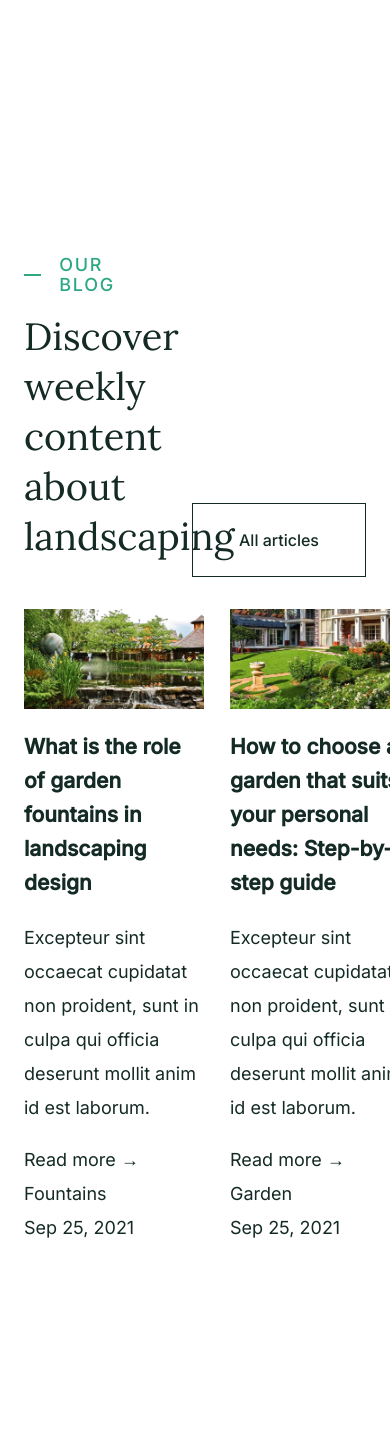
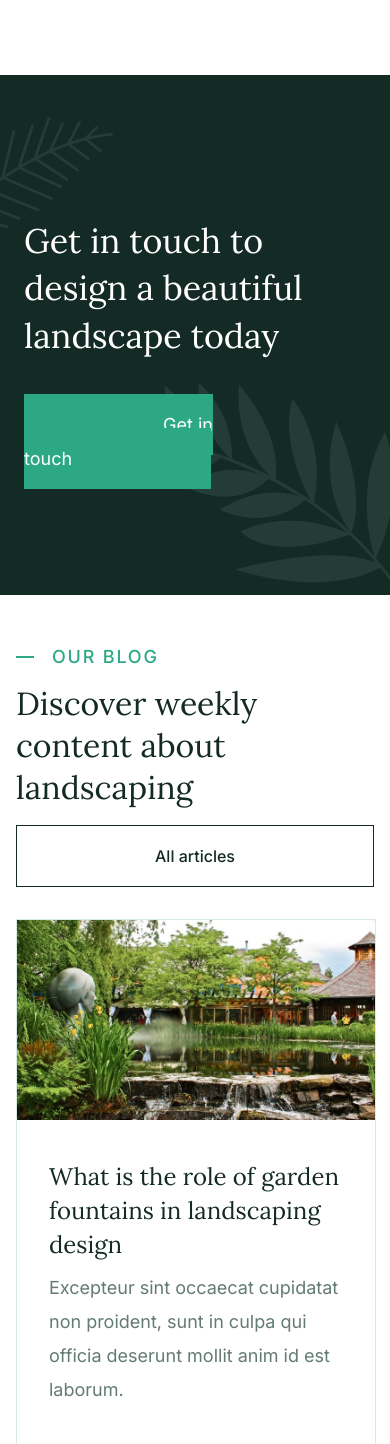
Before and after one commit to Amani-Maklad/HTML-CSS-Exercise, a plain HTML site: page landscapertemplates.html in a window 390 px wide. Shown: the part 1670-3114 px from the top of the page. Drawn offline with Linux system fonts and the light colour scheme.

Commit message:
final edit 16-12-2021

```diff
--- a/css/Home.css
+++ b/css/Home.css
@@ -227,7 +227,7 @@ navbar end
 }
 
 .third-box{
-    max-width: 1268px;
+    max-width: 1220px;
     margin: 0 auto;
     padding: 180px 24px;
 }
@@ -283,7 +283,7 @@ navbar end
     text-align: center;
 }
 
-.third-box-images {
+.articles-grid {
     display: grid;
     grid-template-columns: 1fr 1fr;
     grid-template-rows: auto;
@@ -291,6 +291,129 @@ navbar end
     grid-row-gap: 40px;
 }
 
+.blog-card{
+    border: 1px solid #d9e9e5;
+    width: 100%;
+    height: 100%;
+    transform: scale(100%);
+    transition: transform 0.25s;
+    overflow: hidden;
+}
+
+.blog-card:hover {
+	transform: scale(94%);
+}
+
+.blog-card-image {
+    width: 100%;
+    transform: scale3d(100%);
+    transition: transform 0.25s;
+}
+
+.blog-card:hover .blog-card-image {
+    transform: scale(106%) ;
+}
+
+.box-under-the-image {
+    padding: 40px 32px 48px;
+}
+
+h3 {
+    margin-top: 0px;
+    margin-bottom: 8px;
+    font-family: Lora, sans-serif;
+    color: #142a25;
+    line-height: 1.4285714285714286em;
+    font-weight: 400;
+    font-size: 24px;
+}
+
+.box-under-the-image-p {
+    margin-bottom: 40px;
+    margin-top: 0;
+    color: #637a75;
+}
+
+.blog-card-content {
+    display: flex;
+    padding-top: 32px;
+    align-items: center;
+    border-top: 1px solid #d9e9e5;
+    justify-content: space-between;
+}
+
+.card-link-block{
+    color: #2da884;
+}
+
+.blog-card-details {
+    display: flex;
+    align-items: center;
+    color: #637a75;
+}
+
+.short-divider {
+    width: 14px;
+    height: 1px;
+    margin-right: 10px;
+    margin-left: 10px;
+    background-color: #d9e9e5;
+}
+
+.green-div {
+    background-color: #142a25;
+    height: 520px;
+    display: flex;
+    align-items: center;
+    position: relative;
+    overflow: hidden;
+}
+
+.green-div-content {
+    max-width: 1268px;
+    margin-right: auto;
+    margin-left: auto;
+    padding-right: 24px;
+    padding-left: 24px;
+    width: 40%;
+}
+
+.green-div-content h1 {
+    font-family: Lora, sans-serif;
+    font-size: 54px;
+    line-height: 1.2222222222222223;
+    margin-bottom: 48px;
+    color: #fff;
+    font-weight: 400;
+}
+
+.green-div-content a {
+    padding: 26px 46px;
+}
+
+.green-button2:hover {
+    border-color: #fff;
+    color: #fff;
+    background-color: transparent;
+}
+
+.leaf-2 {
+    position: absolute;
+    left: -82px;
+    top: 64px;
+    right: auto;
+    bottom: auto;
+    width: 22%;
+    max-width: none;
+}
+
+.leaf-3 {
+    position: absolute;
+    left: auto;
+    top: auto;
+    right: -3%;
+    bottom: 0%;
+}
 /*
      content end
 */
@@ -614,6 +737,58 @@ ul {
         padding: 15px 42px;
     }
 
+    .third-box {
+        padding: 40px 16px;
+    }
+
+    .third-box-title {
+        display: inline-grid;
+    }
+
+    .split-content {
+        width: 100%;
+    }
+
+    .split-content h2 {
+        font-size: 32px;
+    }
+
+    .third-box-title a {
+        padding: 20px 35px;
+    }
+
+    .articles-grid {
+        grid-template-columns: 1fr;
+    }
+
+    .blog-card-content {
+        flex-direction: column;
+        align-items: flex-start;
+    }
+
+    .green-div-content {
+        z-index: 1;
+        width: 100%;
+    }
+
+    .green-div-content h1 {
+        font-size: 34px;
+        line-height: 1.4;
+    }
+
+    .green-div-content a {
+        padding: 20px 139px;
+    }
+
+    .leaf-2 {
+        top: 42px;
+        width: 50%;
+    }
+
+    .leaf-3 {
+        width: 80%;
+    }
+
     /*
     footer start
     */
--- a/landscapertemplates.html
+++ b/landscapertemplates.html
@@ -68,6 +68,14 @@
             <a class="green-button" href="#">Get in touch</a>
         </div>
     </div>
+    <div class="green-div">
+        <div class="green-div-content">
+            <h1>Get in touch to design a beautiful landscape today</h1>
+            <a class="green-button green-button2" href="#">Get in touch</a>
+        </div>
+        <img class="leaf-2" src="imags/leaf-03template.svg" alt="leaf template" />
+        <img class="leaf-3" src="imags/leaf-template.svg" alt="leaf template" />
+    </div>
     <div class="third-box">
         <div class="third-box-title">
             <div class="split-content">
@@ -79,37 +87,41 @@
             </div>
             <a class="third-box-button black-button" href="#">All articles</a>
         </div>
-        <div class="third-box-images">
-            <div class="third-box-right-image">
+        <div class="articles-grid">
+            <div class="blog-card">
                 <a href="#">
-                    <img src="imags/template-eight.jpeg" alt="garden with a lake" />
+                    <img class="blog-card-image" src="imags/template-eight.jpeg" alt="garden with a lake" />
+                    <div class="box-under-the-image">
                         <div>
                             <h3>What is the role of garden fountains in landscaping design</h3>
-                        <p>Excepteur sint occaecat cupidatat non proident, sunt in culpa qui officia deserunt mollit anim id est laborum.</p>
+                            <p class="box-under-the-image-p">Excepteur sint occaecat cupidatat non proident, sunt in culpa qui officia deserunt mollit anim id est laborum.</p>
                         </div>
-                    <div>
-                        <div>Read more &rarr;</div>
-                        <div>
+                        <div class="blog-card-content">
+                            <div class="card-link-block">Read more &rarr;</div>
+                            <div class="blog-card-details">
                                 <div>Fountains</div>
                                 <div class="short-divider"></div>
                                 <div>Sep 25, 2021</div>
                             </div>
                         </div>
+                    </div>
                 </a>
             </div>
-            <div class="third-box-left-image">
+            <div class="blog-card">
                 <a href="#">
-                    <img src="imags/template-nine.jpeg" alt="garden with a lake" />
+                    <img class="blog-card-image" src="imags/template-nine.jpeg" alt="garden with a lake" />
+                    <div class="box-under-the-image">
                         <div>
                             <h3>How to choose a garden that suits your personal needs: Step-by-step guide</h3>
-                        <p>Excepteur sint occaecat cupidatat non proident, sunt in culpa qui officia deserunt mollit anim id est laborum.</p>
+                            <p class="box-under-the-image-p">Excepteur sint occaecat cupidatat non proident, sunt in culpa qui officia deserunt mollit anim id est laborum.</p>
                         </div>
-                    <div>
-                        <div>Read more &rarr;</div>
-                        <div>
+                        <div class="blog-card-content">
+                            <div class="card-link-block">Read more &rarr;</div>
+                            <div class="blog-card-details">
                                 <div>Garden</div>
                                 <div class="short-divider"></div>
                                 <div>Sep 25, 2021</div>
+                            </div>
                         </div>
                     </div>
                 </a>
```
Also changed, not shown: hamburger.html (deleted, +0 -113 lines), hamburger2.html (deleted, +0 -120 lines), imags/leaf-03template.svg (added), imags/leaf-template.svg (added). Lines whose indentation alone changed are shown as unchanged.
